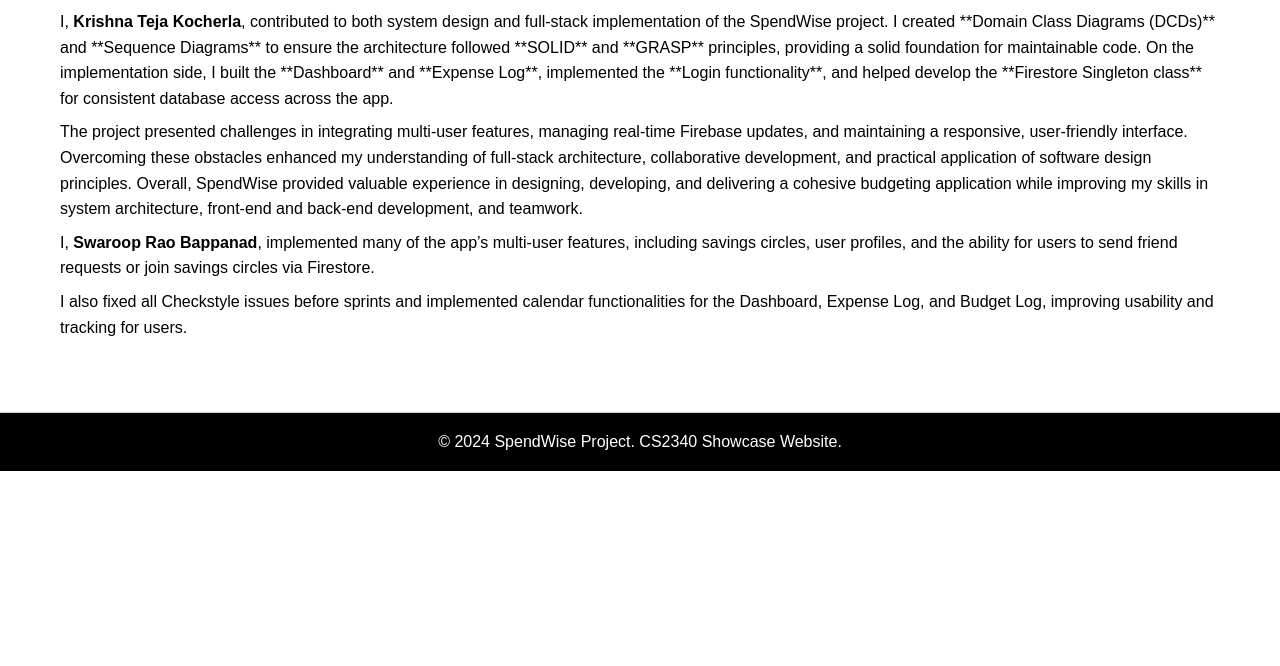
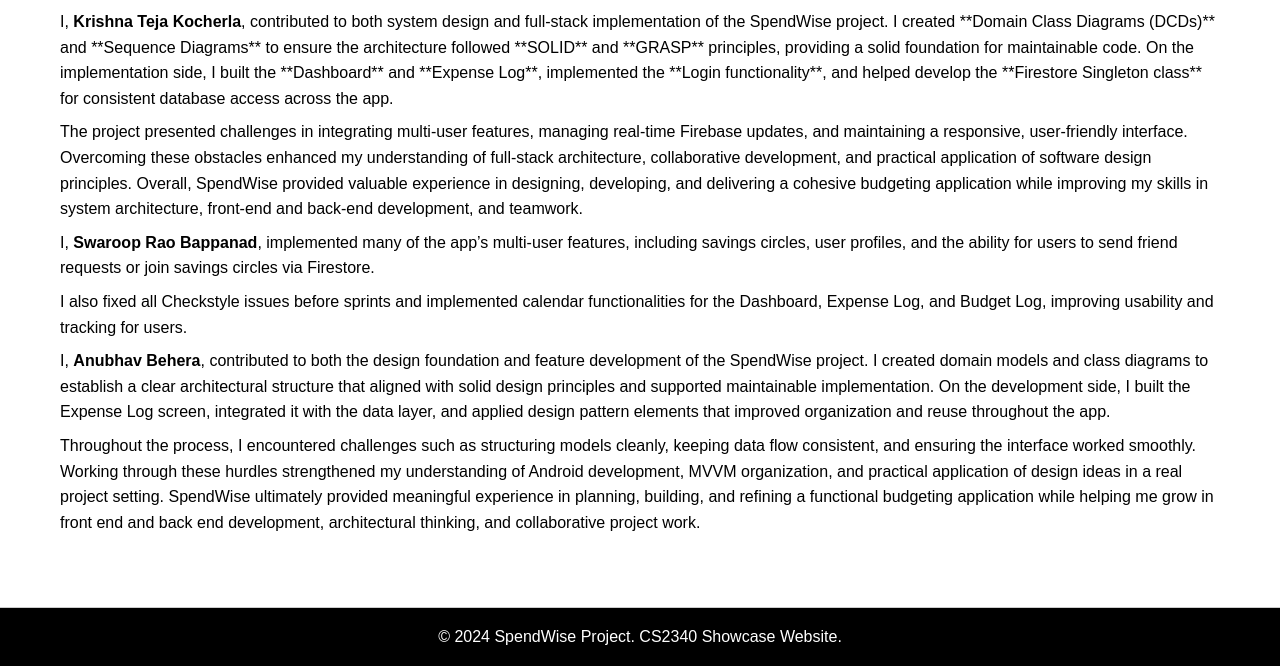
Before and after one commit to anubhavbehera7/spendwise-showcase, a plain HTML site: page conclusions.html in a window 1280 px wide. Shown: the part 150-816 px from the top of the page. Drawn offline with Linux system fonts and the light colour scheme.

Commit message:
anubhav conclusion

```diff
--- a/conclusions.html
+++ b/conclusions.html
@@ -42,6 +42,14 @@
                     I also fixed all Checkstyle issues before sprints and implemented calendar functionalities for the Dashboard, Expense Log, and Budget Log, improving usability and tracking for users.
                 </p>
 
+                <p>
+                    I, <strong>Anubhav Behera</strong>, contributed to both the design foundation and feature development of the SpendWise project. I created domain models and class diagrams to establish a clear architectural structure that aligned with solid design principles and supported maintainable implementation. On the development side, I built the Expense Log screen, integrated it with the data layer, and applied design pattern elements that improved organization and reuse throughout the app.
+                </p>
+
+                <p>
+                    Throughout the process, I encountered challenges such as structuring models cleanly, keeping data flow consistent, and ensuring the interface worked smoothly. Working through these hurdles strengthened my understanding of Android development, MVVM organization, and practical application of design ideas in a real project setting. SpendWise ultimately provided meaningful experience in planning, building, and refining a functional budgeting application while helping me grow in front end and back end development, architectural thinking, and collaborative project work.
+                </p>
+
             </div>
         </div>
     </section>
```
